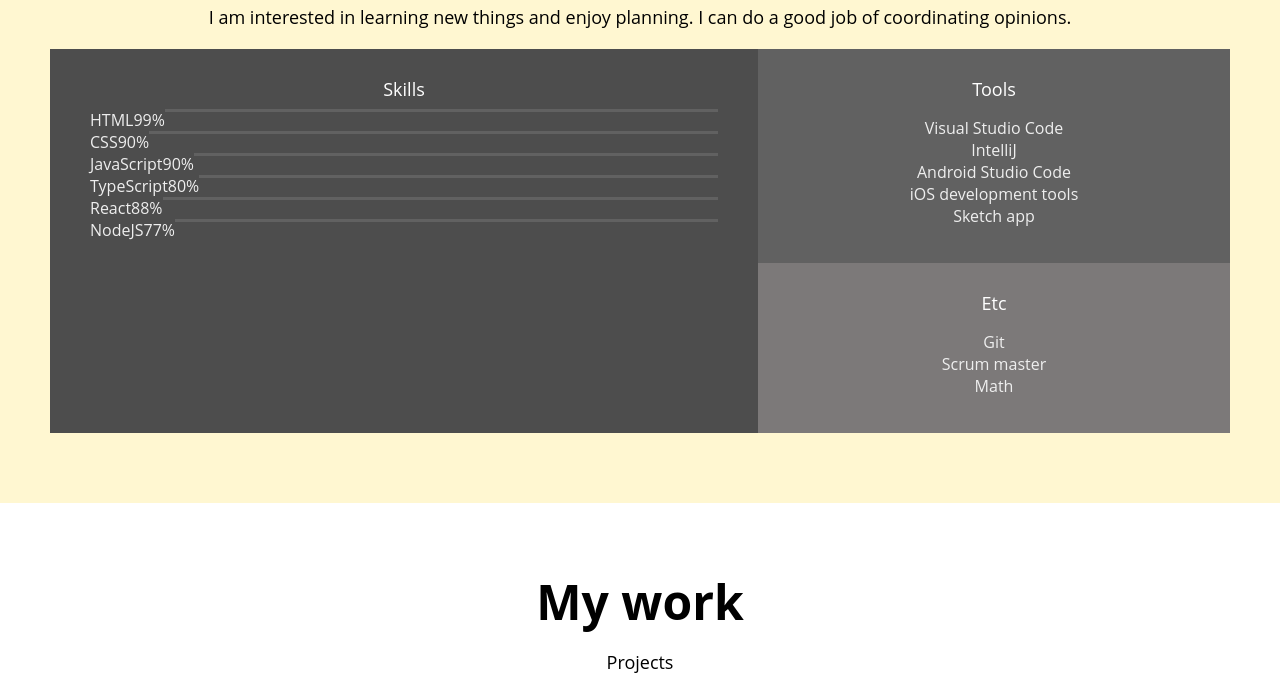
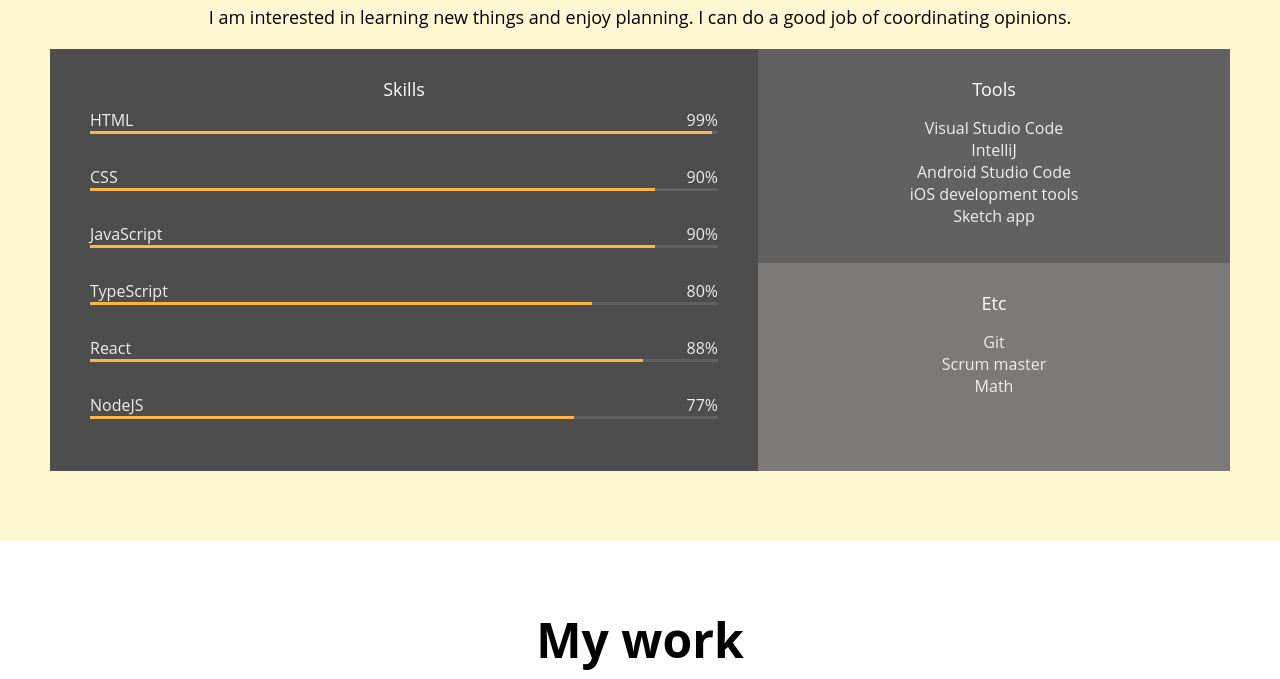
Before and after one commit to KImSuim/responsive-website, a plain HTML site: page index.html in a window 1280 px wide. Shown: the part 1895-2574 px from the top of the page. Drawn offline with Linux system fonts and the light colour scheme.

Commit message:
Update index.html

```diff
--- a/index.html
+++ b/index.html
@@ -106,46 +106,58 @@
                     <h3 class="skillset__title">
                         Skills
                     </h3>
+                    <div class="skill">
                         <div class="skill__description">
-                        <spen>HTML</spen>
-                        <spen>99%</spen>
+                            <span>HTML</span>
+                            <span>99%</span>
+                        </div>
                         <div class="skill__bar">
-                            <div class="skill_value" style="width: 99%;"></div>
+                            <div class="skill__value" style="width: 99%;"></div>
                         </div>
                     </div>
+                    <div class="skill">
                         <div class="skill__description">
-                        <spen>CSS</spen>
-                        <spen>90%</spen>
+                            <span>CSS</span>
+                            <span>90%</span>
+                        </div>
                         <div class="skill__bar">
-                            <div class="skill_value" style="width: 90%;"></div>
+                            <div class="skill__value" style="width: 90%;"></div>
                         </div>
                     </div>
+                    <div class="skill">
                         <div class="skill__description">
-                        <spen>JavaScript</spen>
-                        <spen>90%</spen>
+                            <span>JavaScript</span>
+                            <span>90%</span>
+                        </div>
                         <div class="skill__bar">
-                            <div class="skill_value" style="width: 90%;"></div>
+                            <div class="skill__value" style="width: 90%;"></div>
                         </div>
                     </div>
+                    <div class="skill">
                         <div class="skill__description">
-                        <spen>TypeScript</spen>
-                        <spen>80%</spen>
+                            <span>TypeScript</span>
+                            <span>80%</span>
+                        </div>
                         <div class="skill__bar">
-                            <div class="skill_value" style="width: 80%;"></div>
+                            <div class="skill__value" style="width: 80%;"></div>
                         </div>
                     </div>
+                    <div class="skill">
                         <div class="skill__description">
-                        <spen>React</spen>
-                        <spen>88%</spen>
+                            <span>React</span>
+                            <span>88%</span>
+                        </div>
                         <div class="skill__bar">
-                            <div class="skill_value" style="width: 88%;"></div>
+                            <div class="skill__value" style="width: 88%;"></div>
                         </div>
                     </div>
+                    <div class="skill">
                         <div class="skill__description">
-                        <spen>NodeJS</spen>
-                        <spen>77%</spen>
+                            <span>NodeJS</span>
+                            <span>77%</span>
+                        </div>
                         <div class="skill__bar">
-                            <div class="skill_value" style="width: 77%;"></div>
+                            <div class="skill__value" style="width: 77%;"></div>
                         </div>
                     </div>
                 </div>
```
Lines whose indentation alone changed are shown as unchanged.
